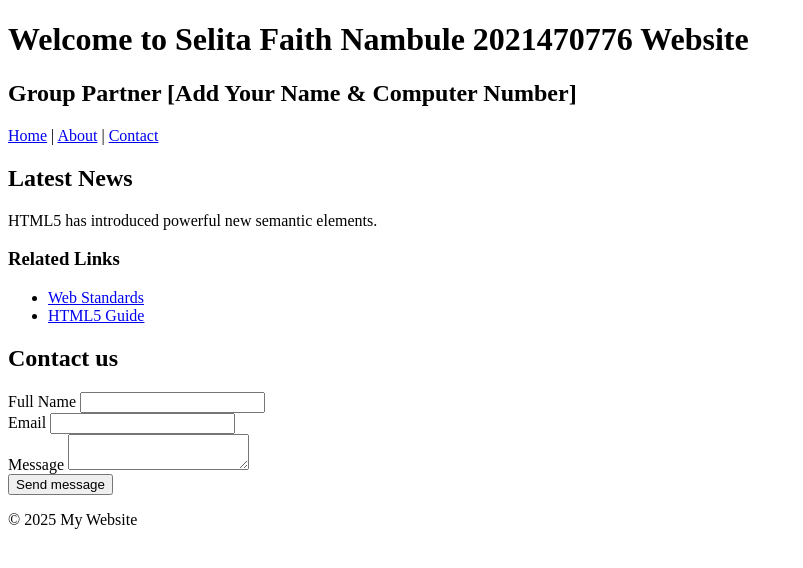
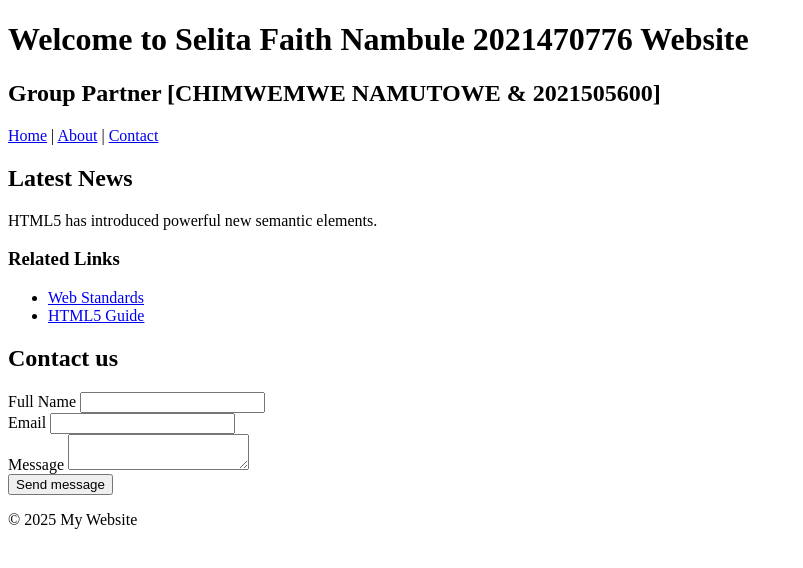
Before and after one commit to Spiify-faith/lab2-html, a plain HTML site: page index.html in a window 1280 px wide. Shown: the whole page, without its empty margins (0-803 px from the left). Drawn offline with Linux system fonts and the light colour scheme.

Commit message:
Update index.html

```diff
--- a/index.html
+++ b/index.html
@@ -8,7 +8,7 @@
 <body>
     <header>
          <h1>Welcome to Selita Faith Nambule 2021470776 Website</h1>
-         <h2>Group Partner [Add Your Name & Computer Number]</h2>
+         <h2>Group Partner [CHIMWEMWE NAMUTOWE & 2021505600]</h2>
          <nav>
              <a href="#">Home</a> |
              <a href="#">About</a> |
```
